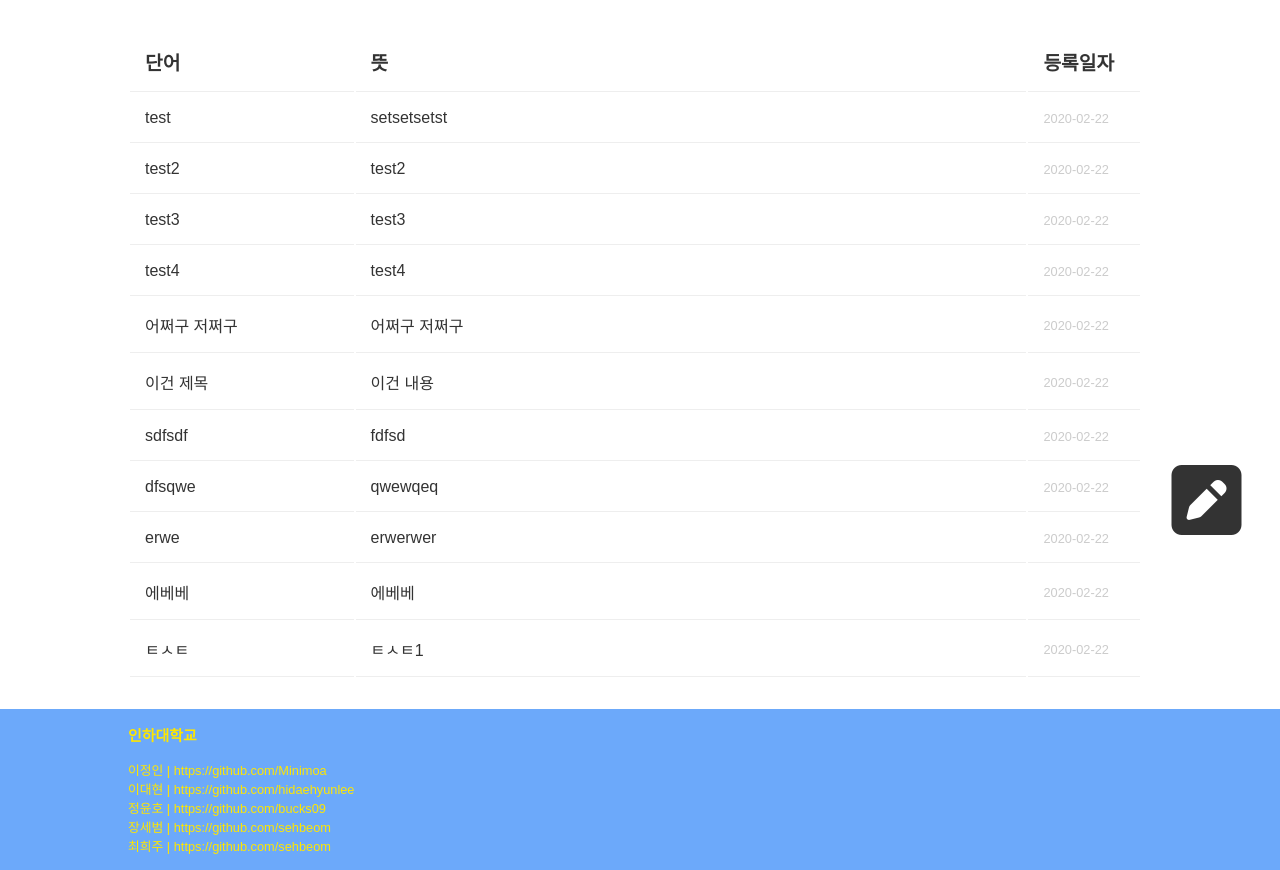
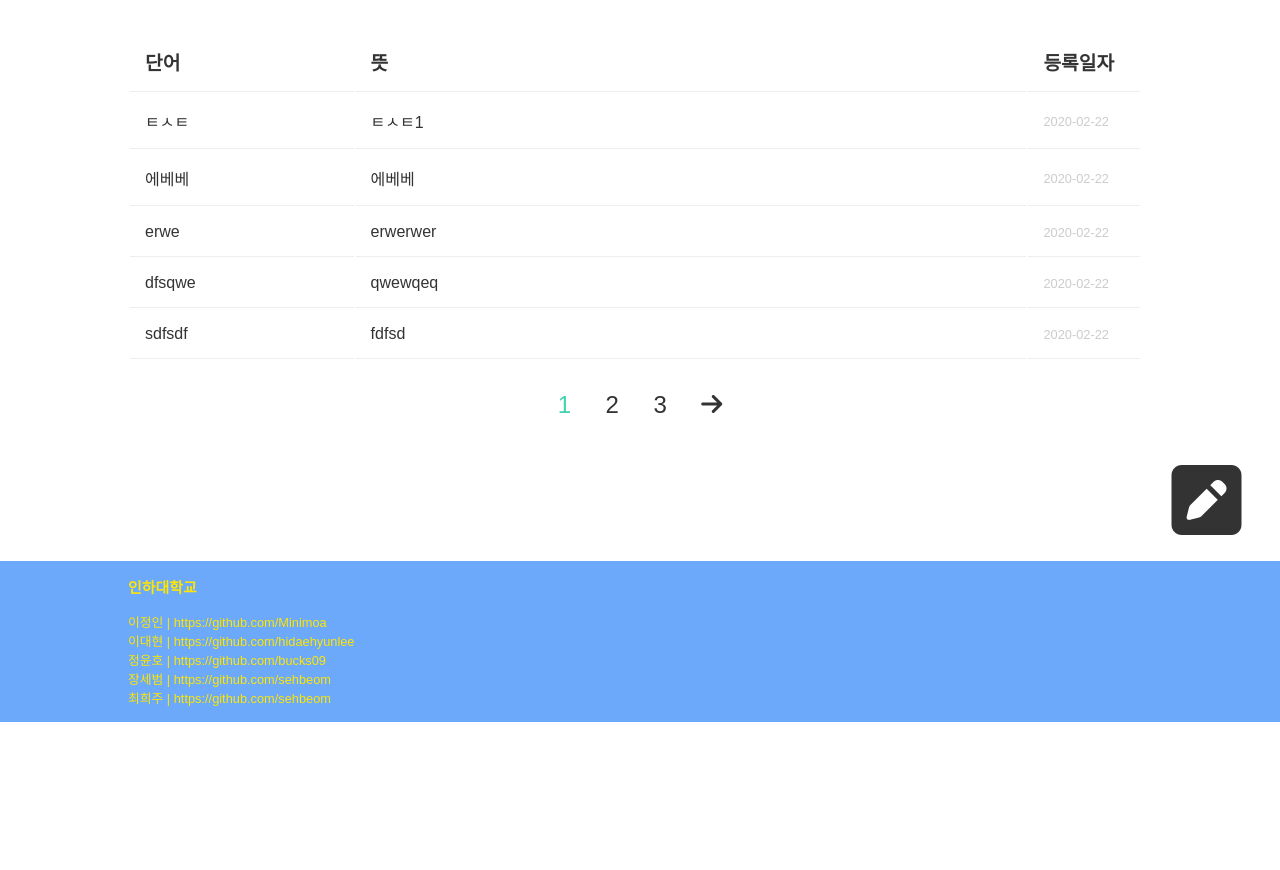
Before and after one commit to Minimoa/INHA_LIKELION, a Django app: page / in a window 1280 px wide. Shown: the part 76-946 px from the top of the page. After the commit the page ends 798 px from the top, so only its background shows below. Run offline with Django 3.2, Linux system fonts and the light colour scheme; data comes from the database, SQL or seed files in the repository; both versions use the stored data as it was after the commit; some libraries are stand-ins or nearby versions; some web fonts are replaced.

Commit message:
ji: search pagenation css favcon

```diff
--- a/inhams/ms/static/stylesheet.css
+++ b/inhams/ms/static/stylesheet.css
@@ -128,17 +128,13 @@ section{
     color: #ccc;
     font-style: normal;
 }
-#main td:hover,td:active{
-    padding:35px;
-}
+
 #main tr:nth-child(1) td{
     font-weight: bold;
     font-size: 1.2em;
     cursor:unset;
 }
-#main tr:nth-child(1) td:active,#main tr:nth-child(1) td:hover{
-    padding:inherit;
-}
+
 #main td:nth-child(1){
     width:20%;
 }
@@ -187,6 +183,20 @@ section{
     float:right;
     display: block;
     padding:10px 5px;
+}
+.paging{
+    display: block;
+    width:80%;
+    margin:15px auto;
+    text-align: center;
+}
+.paging li{
+    display: inline-block;
+    font-size: 1.5em;
+    padding:15px;
+}
+.active{
+    color:#43D1AF;
 }
 /******************* detail ****************************/
 #detail h1, #detail div{
--- a/inhams/ms/templates/detail.html
+++ b/inhams/ms/templates/detail.html
@@ -21,6 +21,7 @@
       var cid = $(this).attr("no");
       if(c) location.href="/word/delete/"+cid;
     });
+
   });
 </script>
 <section id="detail">
--- a/inhams/ms/templates/index.html
+++ b/inhams/ms/templates/index.html
@@ -22,9 +22,9 @@
             <td>뜻</td>
             <td>등록일자</td>
         </tr>
-            {% if words %}
-            {% for word in words.all %}
-                <tr no="{{word.id}}">
+            {% if page_posts %}
+            {% for page_post in page_posts %}
+                <tr no="{{page_post.id}}">
 
                 <!--
                     정윤호
@@ -33,15 +33,15 @@
 
                     <h2>홈화면</h2>
                     <a href="{% url 'new' %}">글쓰기</a>
-                    <h2>단어명 : {{word.title}}</h2>
-                    <p>작성날짜 : {{word.pub_date}}</p>
-                    <p>작성자 : {{word.writer}}</p>
-                    <p>내용 : {{word.summary}}...<a href="{% url 'detail' word.id %}">more</a></p>
+                    <h2>단어명 : {{page_post.title}}</h2>
+                    <p>작성날짜 : {{page_post.pub_date}}</p>
+                    <p>작성자 : {{page_post.writer}}</p>
+                    <p>내용 : {{page_post.summary}}...<a href="{% url 'detail' page_post.id %}">more</a></p>
 
                 -->
-                    <td>{{word.title}}</td>
-                    <td>{{word.summary}}</td>
-                    <td><i>{{word.pub_date | date:"Y-m-d" }}</i></td>
+                    <td>{{page_post.title}}</td>
+                    <td>{{page_post.summary}}</td>
+                    <td><i>{{page_post.pub_date | date:"Y-m-d" }}</i></td>
                 </tr>
             {% endfor %}
             {% else %}
@@ -53,7 +53,22 @@
             {%endif%}
 
     </table>
+    <ul class="paging">
+        {%if page_posts.has_previous%}
+                <li><a href="?page={{page_posts.previous_page_number}}" class="fas fa-arrow-left"></a></li>
+        {%endif%}
+        {%for i in page_posts.paginator.page_range%}
+                {% if i == page_posts.number%}
+                <li><a href="?page={{i}}" class="active">{{i}}</a></li>
+                {%else%}
+                <li><a href="?page={{i}}">{{i}}</a></li>
+                {%endif%}
+        {%endfor%}
 
+        {%if page_posts.has_next%}
+        <li><a href="?page={{page_posts.next_page_number}}" class="fas fa-arrow-right"></a></li>
+        {%endif%}
+    </ul>
 </article>
 
 
--- a/inhams/ms/templates/layout.html
+++ b/inhams/ms/templates/layout.html
@@ -8,6 +8,7 @@
 <head>
     <meta charset="UTF-8">
     <meta name="viewport" content="width=device-width, initial-scale=1.0">
+    <link rel="shortcut icon" href="/static/img/fav.ico">
     <meta http-equiv="X-UA-Compatible" content="ie=edge">
     <link rel="stylesheet" type="text/css" href="/static/stylesheet.css?{% now 'U' %}"/>
     <script src="http://ajax.googleapis.com/ajax/libs/jquery/1.11.1/jquery.min.js"></script> <!-- 33 KB -->
@@ -31,8 +32,9 @@
             <a href="{% url 'home' %}">일베용어사전</a>
         </div>
         <div>
-            <form action="">
-                <input type="text" name="seacrch" id="search" placeholder="검색어를 입력하세요">
+            <form action="{% url 'home' %}" method="get">
+                {% csrf_token %}
+                <input type="text" name="search" id="search" placeholder="검색어를 입력하세요">
             </form>
             <i class="far fa-times-circle" no="1"></i>
         </div>
--- a/inhams/ms/views.py
+++ b/inhams/ms/views.py
@@ -1,10 +1,22 @@
-from django.shortcuts import render, redirect, get_object_or_404
+from django.shortcuts import render, redirect, get_object_or_404,get_list_or_404
 from .models import Word
+from django.core.paginator import Paginator
 # Create your views here.
 
 def home(req):
-    words = Word.objects
-    return render(req, 'index.html', {'words' : words})
+    words = Word.objects.all().order_by('-id')
+    keyword = req.GET.get('search')
+    if keyword is not None:
+            words = Word.objects.filter(title__contains=keyword)
+
+    paginator = Paginator(words,5)
+    page = req.GET.get('page')
+    page_posts = paginator.get_page(page)
+
+    print(words)
+    return render(req,'index.html',{'page_posts':page_posts,'words':words})
+
+    #return render(req, 'index.html', {'words' : words})
 
 def detail(req, word_id):
     word = get_object_or_404(Word, id = word_id) # get_object_or_404(Word, pk = word_id)
```
Also changed, not shown: inhams/db.sqlite3, inhams/ms/static/img/fav.ico (added).
